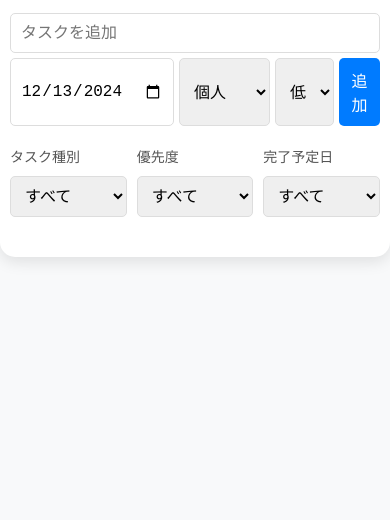
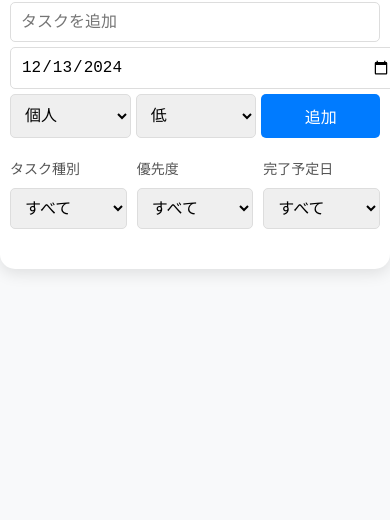
Before and after one commit to matu-tomo/todo-app, a plain HTML site: page index.html in a window 390 px wide. Shown: the part 324-844 px from the top of the page. Drawn offline with Linux system fonts and the light colour scheme.

Commit message:
Update index.html

```diff
--- a/index.html
+++ b/index.html
@@ -49,8 +49,13 @@
         .task-input input[type="text"] {
             flex: 2;
         }
-        .task-input input[type="date"], .task-input select {
+        .task-input input[type="date"] {
             flex: 1;
+            min-width: 150px;
+        }
+        .task-input select {
+            flex: 1;
+            min-width: 120px;
         }
         .task-input button {
             flex: 1;
@@ -177,6 +182,9 @@
             }
             .filters {
                 flex-wrap: wrap;
+            }
+            .task-input input[type="date"] {
+                min-width: 100%;
             }
         }
     </style>
@@ -305,7 +313,7 @@
             localStorage.setItem('tasks', JSON.stringify(tasks));
         }
 
-        function filterTasks() {
+               function filterTasks() {
             renderTasks();
         }
 
```
